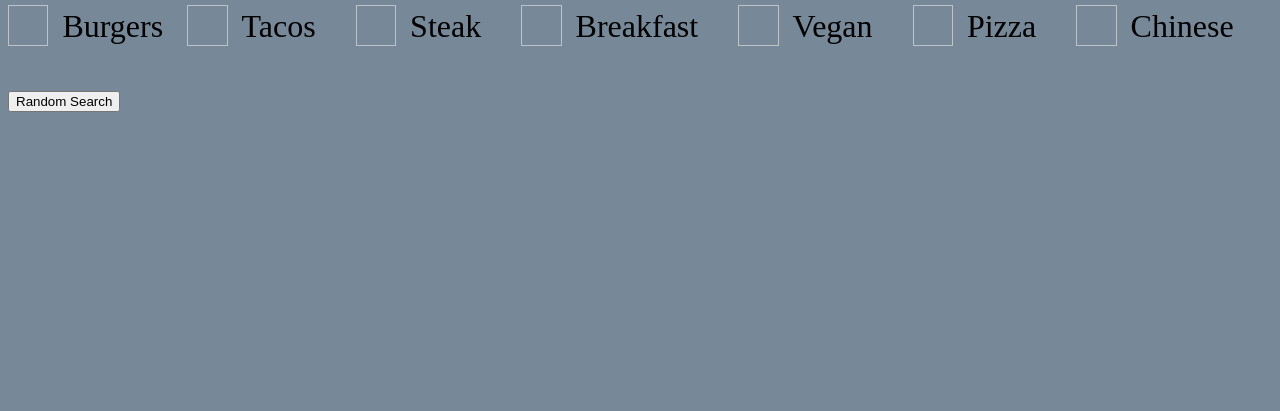
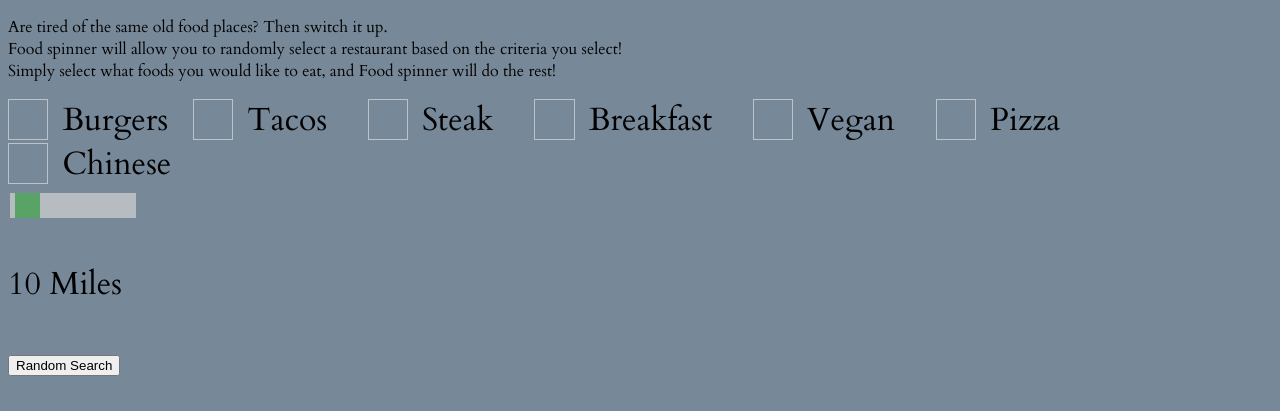
Before and after one commit to Web-Cam/FoodSpinner, a website: page public/index.html in a window 1280 px wide. Drawn offline with nearby package versions, Linux system fonts and the light colour scheme.

Commit message:
Update Radius. add font

```diff
--- a/index.js
+++ b/index.js
@@ -9,7 +9,7 @@ app.listen(PORT, function() {
   console.log("listening on port", PORT);
 });
 
-app.use(express.static("public"));
+app.use(express.static(__dirname + "\\public"));
 app.use(bodyParser.json("keys.json"));
 
 app.use(
@@ -33,12 +33,14 @@ app.post("/yelp", function(req, res) {
     categories: "",
     latitude: "",
     longitude: "",
-    radius: "20000",
+    radius: "",
     limit: "50"
   };
   searchParams.categories = req.body.categories;
   searchParams.latitude = req.body.latitude;
   searchParams.longitude = req.body.longitude;
+  searchParams.radius = req.body.radius;
+
   console.log(searchParams);
   client
     .search(searchParams)
--- a/public/app.js
+++ b/public/app.js
@@ -148,13 +148,19 @@ $(function() {
   }
 
   function setYelpData(lat, long, categories) {
-    console.log("category: ", categories);
+
+	radius = $("#displayMiles").text();
+	radius *= 1609;
+	console.log("category: ", categories);
+	console.log("radius: ", radius);
+
     $.post(
       "/yelp",
       {
         categories: categories,
         latitude: lat,
-        longitude: long
+        longitude: long,
+		radius:radius
       },
       function(data) {
         yelpData = data;
--- a/public/index.html
+++ b/public/index.html
@@ -1,8 +1,10 @@
 <!DOCTYPE html>
-
+<link href="https://fonts.googleapis.com/css?family=Cardo:400,700|Oswald" rel="stylesheet">
 <html lang="en">
   <head>
    <link rel="stylesheet" href="pretty-checkbox.css">
+      <link rel="stylesheet" href="slider.css">
+
     <meta charset="UTF-8" />
     <meta name="viewport" content="width=device-width, initial-scale=1.0" />
     <title>Food spinner</title>
@@ -10,12 +12,17 @@
     <style>
       body {
         background-color: lightslategray;
+		font-family: 'Cardo', serif;
       }
     </style>
   </head>
 
   <body>
+<p>
+Are tired of the same old food places? Then switch it up. <br>Food spinner will allow you to randomly select a restaurant based on the criteria you select! <br>
+Simply select what foods you would like to eat, and Food spinner will do the rest!
 
+</p>
     <div class="pretty p-image p-plain p-bigger">
 			<font size="6">
 
@@ -88,6 +95,22 @@
         </div>
     </div>
 
+	<div class="slidecontainer">
+  <input type="range" min="5" max="100" value="10" class="slider" id="miles">
+  <p><span id ="displayMiles"> </span> Miles</p>
+
+</div>
+<script>
+var slider = document.getElementById("miles");
+var output = document.getElementById("displayMiles");
+output.innerHTML = slider.value; // Display the default slider value
+
+// Update the current slider value (each time you drag the slider handle)
+slider.oninput = function() {
+  output.innerHTML = this.value;
+}
+</script>
+
 
 	<p>
     <script src="app.js"></script>
--- /dev/null
+++ b/public/slider.css
@@ -0,0 +1,38 @@
+.slidecontainer {
+  width: 10%; /* Width of the outside container */
+}
+
+/* The slider itself */
+.slider {
+  -webkit-appearance: none;  /* Override default CSS styles */
+  appearance: none;
+  width: 100%; /* Full-width */
+  height: 25px; /* Specified height */
+  background: #d3d3d3; /* Grey background */
+  outline: none; /* Remove outline */
+  opacity: 0.7; /* Set transparency (for mouse-over effects on hover) */
+  -webkit-transition: .2s; /* 0.2 seconds transition on hover */
+  transition: opacity .2s;
+}
+
+/* Mouse-over effects */
+.slider:hover {
+  opacity: 1; /* Fully shown on mouse-over */
+}
+
+/* The slider handle (use -webkit- (Chrome, Opera, Safari, Edge) and -moz- (Firefox) to override default look) */
+.slider::-webkit-slider-thumb {
+  -webkit-appearance: none; /* Override default look */
+  appearance: none;
+  width: 25px; /* Set a specific slider handle width */
+  height: 25px; /* Slider handle height */
+  background: #4CAF50; /* Green background */
+  cursor: pointer; /* Cursor on hover */
+}
+
+.slider::-moz-range-thumb {
+  width: 25px; /* Set a specific slider handle width */
+  height: 25px; /* Slider handle height */
+  background: #4CAF50; /* Green background */
+  cursor: pointer; /* Cursor on hover */
+}
```
